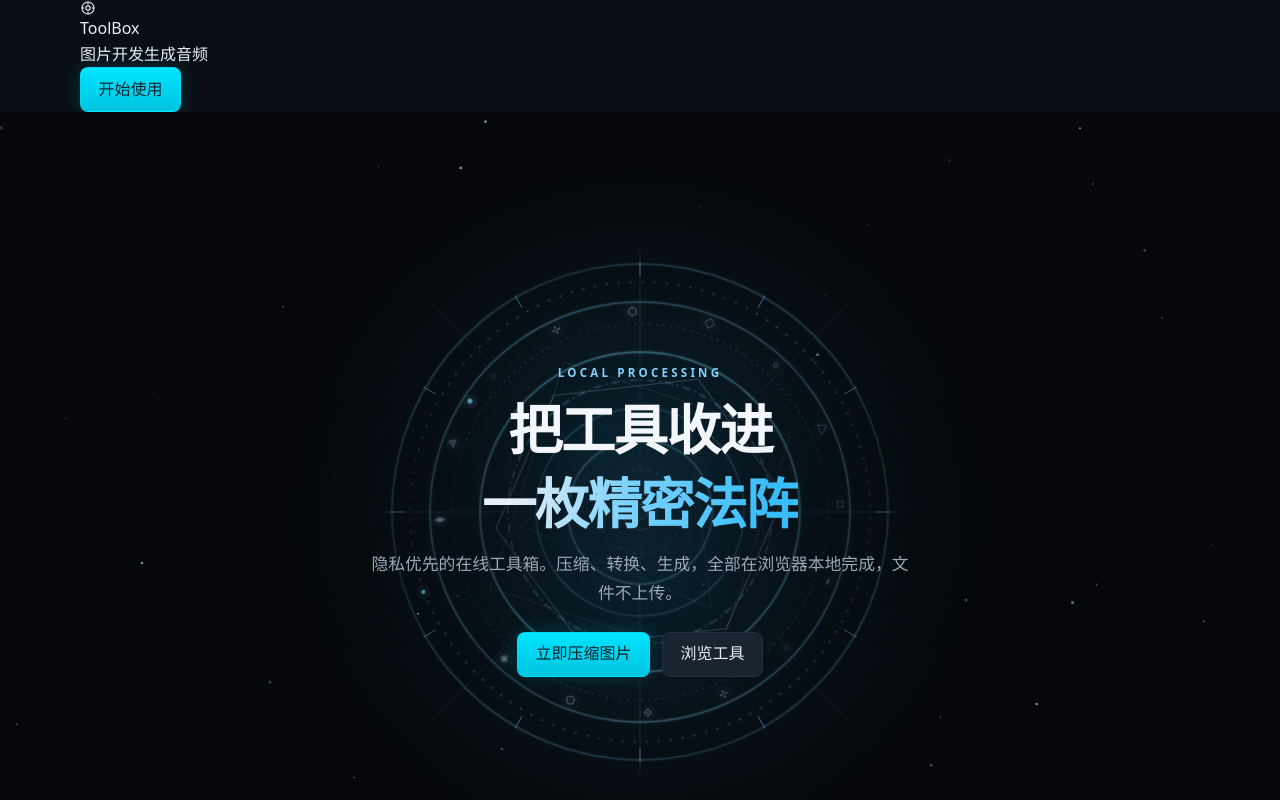
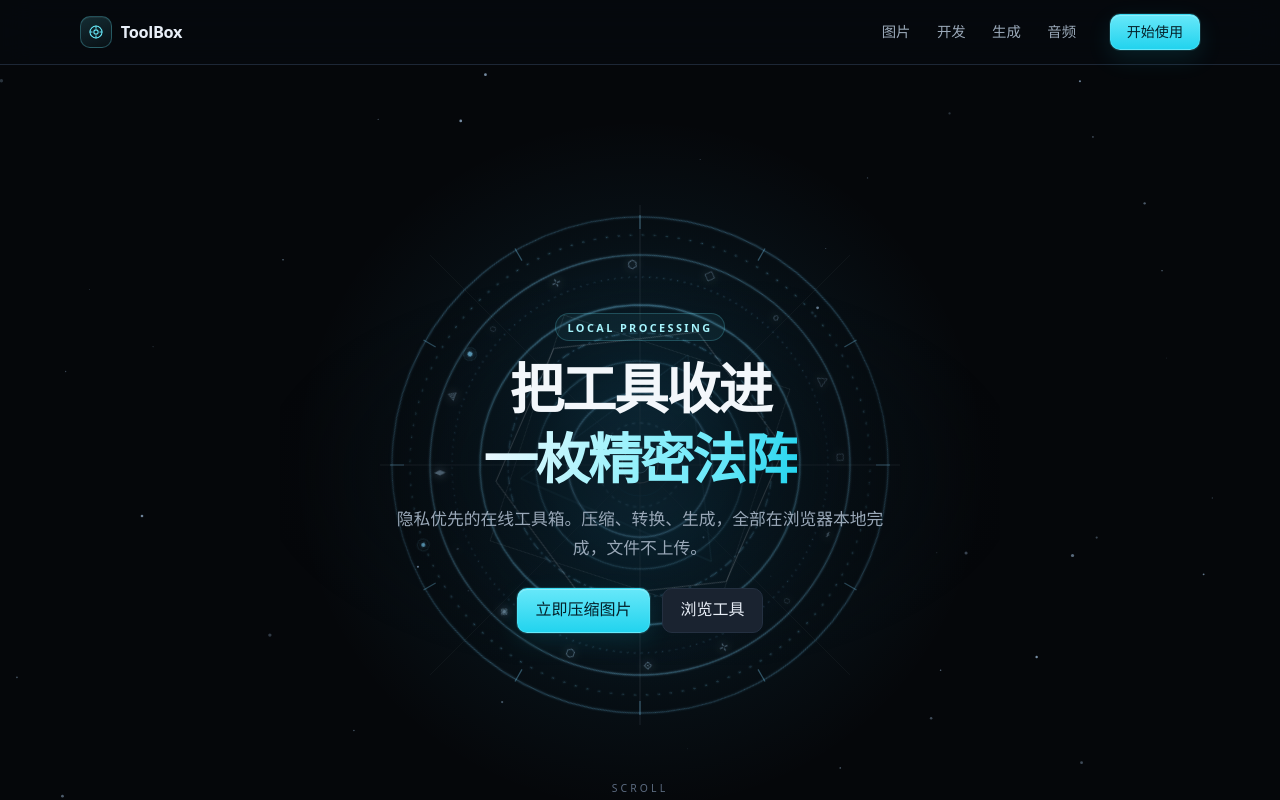
Before and after one commit to ccy54185-byte/toolbox, a Next.js app: page / in a window 1280 px wide. Shown: the top 800 px of the page. Built offline with nearby package versions, Linux system fonts and the light colour scheme.

Commit message:
design: young-tech UI polish

```diff
--- a/src/app/globals.css
+++ b/src/app/globals.css
@@ -580,3 +580,267 @@ h1, h2, h3, h4 { color: #e8eef7; font-weight: 700; line-height: 1.25; }
     animation: none !important;
   }
 }
+
+.home-circle-pointer {
+  width: 100%;
+  height: 100%;
+  will-change: transform;
+}
+
+/* ========== Refined chrome (young tech, not neon slop) ========== */
+:root {
+  --accent: #67e8f9;
+  --accent-dim: #22d3ee;
+  --accent-soft: rgba(103, 232, 249, 0.12);
+  --ice: #a5f3fc;
+  --ink: #05070a;
+  --radius-pill: 999px;
+}
+
+.site-header {
+  position: sticky;
+  top: 0;
+  z-index: 50;
+  border-bottom: 1px solid rgba(36, 48, 65, 0.8);
+  background: rgba(5, 7, 10, 0.72);
+  backdrop-filter: blur(16px) saturate(140%);
+  -webkit-backdrop-filter: blur(16px) saturate(140%);
+}
+
+.site-header-inner {
+  display: flex;
+  align-items: center;
+  gap: 1rem;
+  min-height: 64px;
+}
+
+.site-brand {
+  display: inline-flex;
+  align-items: center;
+  gap: 0.55rem;
+  color: #e8eef7;
+  text-decoration: none;
+}
+.site-brand:hover { color: #e8eef7; }
+
+.site-logo {
+  width: 32px;
+  height: 32px;
+  border-radius: 10px;
+  display: inline-flex;
+  align-items: center;
+  justify-content: center;
+  color: #67e8f9;
+  background: linear-gradient(160deg, rgba(103, 232, 249, 0.16), rgba(103, 232, 249, 0.04));
+  border: 1px solid rgba(103, 232, 249, 0.28);
+  box-shadow: inset 0 1px 0 rgba(255, 255, 255, 0.06);
+}
+
+.site-brand-name {
+  font-weight: 700;
+  letter-spacing: -0.02em;
+  font-size: 1.02rem;
+}
+
+.site-nav {
+  display: flex;
+  align-items: center;
+  gap: 0.15rem;
+  margin-left: auto;
+}
+
+.site-nav-link {
+  padding: 0.45rem 0.75rem;
+  border-radius: var(--radius-pill);
+  color: #9aa8b8;
+  font-size: 0.9rem;
+  font-weight: 500;
+  transition: color 0.15s ease, background 0.15s ease;
+}
+.site-nav-link:hover {
+  color: #e8eef7;
+  background: rgba(255, 255, 255, 0.04);
+}
+
+.site-header-cta {
+  min-height: 36px;
+  padding: 0 1rem;
+  border-radius: var(--radius-pill);
+  font-size: 0.88rem;
+  margin-left: 0.35rem;
+}
+
+@media (max-width: 720px) {
+  .site-nav { display: none; }
+  .site-header-cta { margin-left: auto; }
+}
+
+/* Buttons: tactile, one radius language for CTAs */
+.btn {
+  border-radius: 10px;
+  transition:
+    transform 0.15s ease,
+    background 0.15s ease,
+    border-color 0.15s ease,
+    color 0.15s ease,
+    opacity 0.15s ease,
+    box-shadow 0.2s ease;
+}
+.btn:active:not(:disabled) {
+  transform: scale(0.97);
+}
+.btn-primary {
+  border-radius: 10px;
+  background: linear-gradient(180deg, #67e8f9 0%, #22d3ee 100%);
+  color: #04212a;
+  border-color: rgba(103, 232, 249, 0.35);
+  box-shadow:
+    0 0 0 1px rgba(103, 232, 249, 0.12),
+    0 8px 24px rgba(34, 211, 238, 0.12),
+    inset 0 1px 0 rgba(255, 255, 255, 0.25);
+}
+.btn-primary:hover:not(:disabled) {
+  filter: brightness(1.04);
+  box-shadow:
+    0 0 0 1px rgba(103, 232, 249, 0.2),
+    0 10px 28px rgba(34, 211, 238, 0.18),
+    inset 0 1px 0 rgba(255, 255, 255, 0.3);
+}
+
+/* Hero type: tighter, younger product feel */
+.home-title {
+  letter-spacing: -0.04em;
+  font-weight: 780;
+  line-height: 1.08;
+}
+.home-title-accent {
+  background: linear-gradient(105deg, #f0f9ff 0%, #a5f3fc 40%, #67e8f9 75%, #22d3ee 100%);
+  -webkit-background-clip: text;
+  background-clip: text;
+  color: transparent;
+}
+.home-eyebrow {
+  display: inline-flex;
+  align-items: center;
+  gap: 0.4rem;
+  padding: 0.28rem 0.7rem;
+  border-radius: var(--radius-pill);
+  border: 1px solid rgba(103, 232, 249, 0.22);
+  background: rgba(103, 232, 249, 0.06);
+  color: #a5f3fc;
+  font-size: 0.68rem;
+  letter-spacing: 0.22em;
+  font-weight: 650;
+}
+.home-sub {
+  max-width: 32rem;
+  color: #9aa8b8;
+}
+.home-hero-copy {
+  gap: 1.1rem;
+}
+
+/* Cards: edge light + lift */
+.home-card {
+  position: relative;
+  overflow: hidden;
+  border-radius: 16px;
+  transition:
+    border-color 0.2s ease,
+    transform 0.25s cubic-bezier(0.16, 1, 0.3, 1),
+    box-shadow 0.25s ease;
+}
+.home-card::before {
+  content: "";
+  position: absolute;
+  inset: 0;
+  background: radial-gradient(600px circle at var(--mx, 50%) var(--my, 0%), rgba(103, 232, 249, 0.1), transparent 40%);
+  opacity: 0;
+  transition: opacity 0.25s ease;
+  pointer-events: none;
+}
+.home-card:hover::before { opacity: 1; }
+.home-card:hover {
+  border-color: rgba(103, 232, 249, 0.35);
+  transform: translateY(-3px);
+  box-shadow: 0 16px 40px rgba(0, 0, 0, 0.35);
+}
+
+.home-cat {
+  border-radius: 14px;
+  position: relative;
+  transition: border-color 0.2s ease, transform 0.2s ease, background 0.2s ease;
+}
+.home-cat:hover {
+  transform: translateY(-2px);
+  border-color: rgba(103, 232, 249, 0.35);
+  background: rgba(16, 24, 34, 0.95);
+}
+.home-cat-code {
+  font-variant-numeric: tabular-nums;
+  color: #67e8f9;
+  opacity: 0.85;
+}
+
+.home-feature {
+  border-radius: 16px;
+  position: relative;
+}
+.home-feature-meta { color: #67e8f9; }
+
+.home-cta {
+  border-radius: 18px;
+}
+
+.home-kicker { color: #67e8f9; }
+
+/* Footer */
+.site-footer {
+  margin-top: 4rem;
+  padding: 2.5rem 0 2rem;
+  border-top: 1px solid #1a2433;
+  color: #8b9aaf;
+  font-size: 0.9rem;
+}
+.site-footer-grid {
+  display: flex;
+  flex-wrap: wrap;
+  justify-content: space-between;
+  gap: 1.5rem;
+  margin-bottom: 1.5rem;
+}
+.site-footer-tag { margin: 0; color: #5c6b80; font-size: 0.85rem; }
+.site-footer-links {
+  display: flex;
+  flex-wrap: wrap;
+  gap: 0.35rem 1rem;
+}
+.site-footer-links a { color: #9aa8b8; }
+.site-footer-links a:hover { color: #67e8f9; }
+.site-footer-bottom {
+  display: flex;
+  flex-wrap: wrap;
+  justify-content: space-between;
+  gap: 0.5rem;
+  padding-top: 1rem;
+  border-top: 1px solid #151c27;
+  color: #5c6b80;
+  font-size: 0.8rem;
+}
+
+/* Tool page cards */
+.card-hover:hover {
+  border-color: rgba(103, 232, 249, 0.4);
+}
+.badge-accent {
+  color: #67e8f9;
+  border-color: rgba(103, 232, 249, 0.3);
+  background: rgba(103, 232, 249, 0.1);
+}
+
+@media (max-width: 640px) {
+  .home-hero { padding-top: 4.5rem; }
+  .home-title { font-size: clamp(1.85rem, 9vw, 2.4rem); }
+  .home-actions .btn { width: 100%; }
+  .home-actions { width: 100%; }
+}
```
